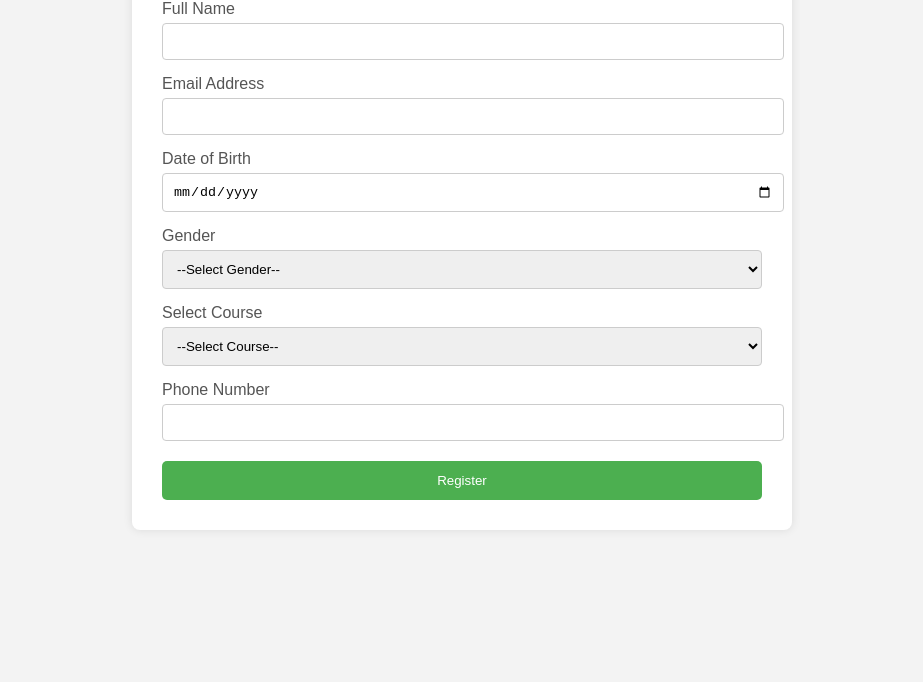
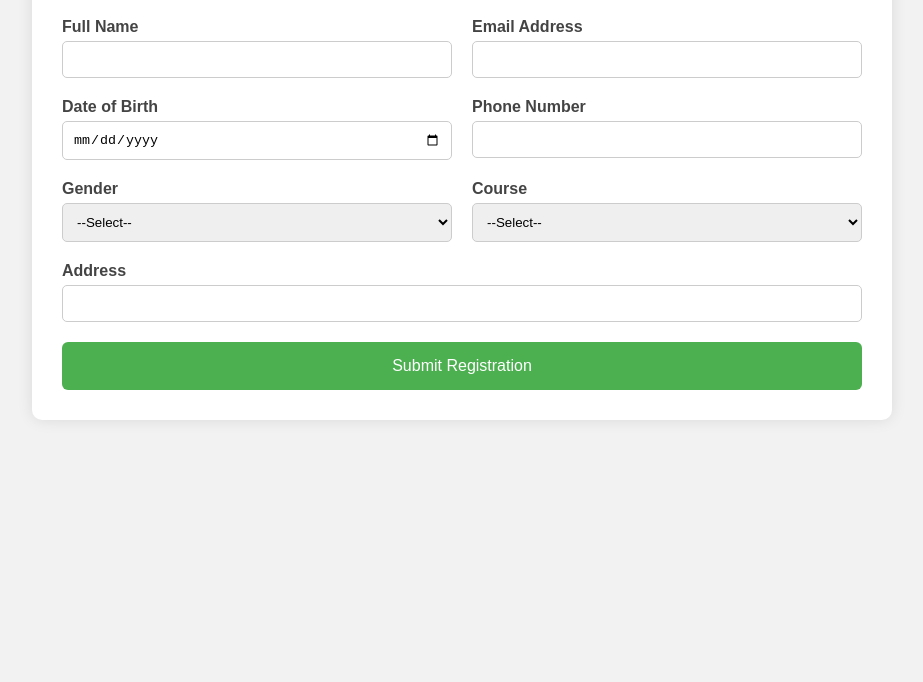
Before and after one commit to mest-namal/test01, a plain HTML site: page index.html in a window 1280 px wide. Shown: the part 118-800 px from the top of the page, without its empty margins (178-1101 px from the left). Drawn offline with Linux system fonts and the light colour scheme.

Commit message:
Update index.html

```diff
--- a/index.html
+++ b/index.html
@@ -1,101 +1,137 @@
 <!DOCTYPE html>
 <html lang="en">
 <head>
-  <meta charset="UTF-8">
-  <meta name="viewport" content="width=device-width, initial-scale=1">
+  <meta charset="UTF-8" />
+  <meta name="viewport" content="width=device-width, initial-scale=1" />
   <title>Student Registration Form</title>
   <style>
     body {
       font-family: Arial, sans-serif;
-      background-color: #f3f3f3;
-      margin: 0;
+      background-color: #f2f2f2;
       padding: 20px;
     }
 
     .container {
-      max-width: 600px;
+      max-width: 800px;
       margin: auto;
       background-color: white;
       padding: 30px;
-      border-radius: 8px;
-      box-shadow: 0 0 10px rgba(0,0,0,0.1);
+      border-radius: 10px;
+      box-shadow: 0 0 15px rgba(0, 0, 0, 0.1);
     }
 
     h2 {
       text-align: center;
+      margin-bottom: 30px;
       color: #333;
     }
 
+    form {
+      display: grid;
+      grid-template-columns: 1fr 1fr;
+      gap: 20px;
+    }
+
+    .form-group {
+      display: flex;
+      flex-direction: column;
+    }
+
     label {
-      display: block;
-      margin-top: 15px;
-      color: #555;
+      margin-bottom: 5px;
+      font-weight: bold;
+      color: #444;
     }
 
     input, select {
-      width: 100%;
       padding: 10px;
-      margin-top: 5px;
-      border-radius: 4px;
       border: 1px solid #ccc;
+      border-radius: 5px;
+    }
+
+    .full-width {
+      grid-column: span 2;
     }
 
     button {
+      grid-column: span 2;
+      padding: 15px;
       background-color: #4CAF50;
       color: white;
-      padding: 12px 20px;
+      font-size: 16px;
       border: none;
-      border-radius: 5px;
+      border-radius: 6px;
       cursor: pointer;
-      margin-top: 20px;
-      width: 100%;
     }
 
     button:hover {
       background-color: #45a049;
     }
 
+    @media (max-width: 600px) {
+      form {
+        grid-template-columns: 1fr;
+      }
+
+      .full-width {
+        grid-column: span 1;
+      }
+    }
   </style>
 </head>
 <body>
-
   <div class="container">
     <h2>Student Registration Form</h2>
     <form action="#" method="post">
 
+      <div class="form-group">
         <label for="name">Full Name</label>
-      <input type="text" id="name" name="name" required>
+        <input type="text" id="name" name="name" required />
+      </div>
 
+      <div class="form-group">
         <label for="email">Email Address</label>
-      <input type="email" id="email" name="email" required>
+        <input type="email" id="email" name="email" required />
+      </div>
 
+      <div class="form-group">
         <label for="dob">Date of Birth</label>
-      <input type="date" id="dob" name="dob" required>
+        <input type="date" id="dob" name="dob" required />
+      </div>
 
-      <label>Gender</label>
-      <select name="gender" required>
-        <option value="">--Select Gender--</option>
+      <div class="form-group">
+        <label for="phone">Phone Number</label>
+        <input type="tel" id="phone" name="phone" required />
+      </div>
+
+      <div class="form-group">
+        <label for="gender">Gender</label>
+        <select id="gender" name="gender" required>
+          <option value="">--Select--</option>
           <option value="male">Male</option>
           <option value="female">Female</option>
           <option value="other">Other</option>
         </select>
+      </div>
 
-      <label for="course">Select Course</label>
+      <div class="form-group">
+        <label for="course">Course</label>
         <select id="course" name="course" required>
-        <option value="">--Select Course--</option>
-        <option value="computer">Computer Science</option>
-        <option value="business">Business Administration</option>
+          <option value="">--Select--</option>
+          <option value="cs">Computer Science</option>
+          <option value="business">Business Admin</option>
           <option value="design">Graphic Design</option>
-        <option value="engineering">Engineering</option>
+          <option value="eng">Engineering</option>
         </select>
+      </div>
 
-      <label for="phone">Phone Number</label>
-      <input type="tel" id="phone" name="phone" required>
+      <div class="form-group full-width">
+        <label for="address">Address</label>
+        <input type="text" id="address" name="address" />
+      </div>
 
-      <button type="submit">Register</button>
-
+      <button type="submit">Submit Registration</button>
     </form>
   </div>
-
 </body>
 </html>
```
Lines whose indentation alone changed are shown as unchanged.
